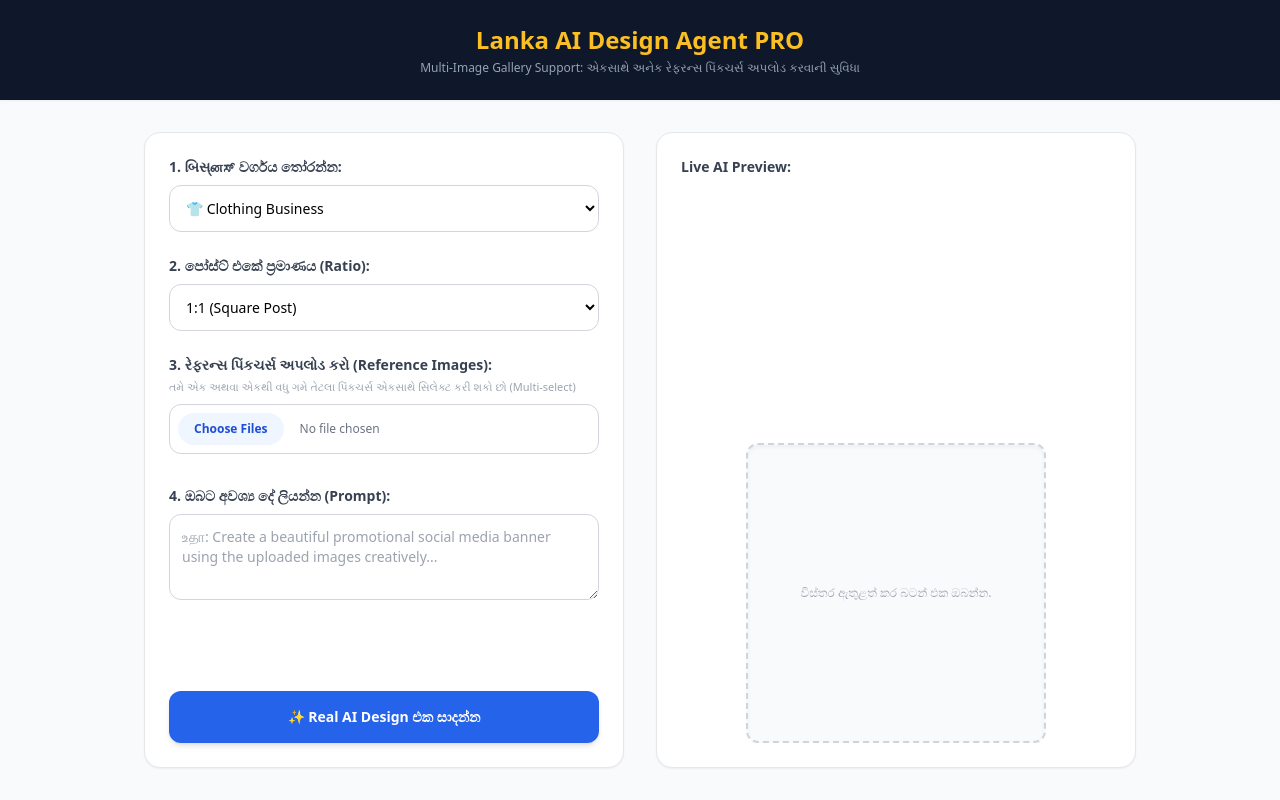
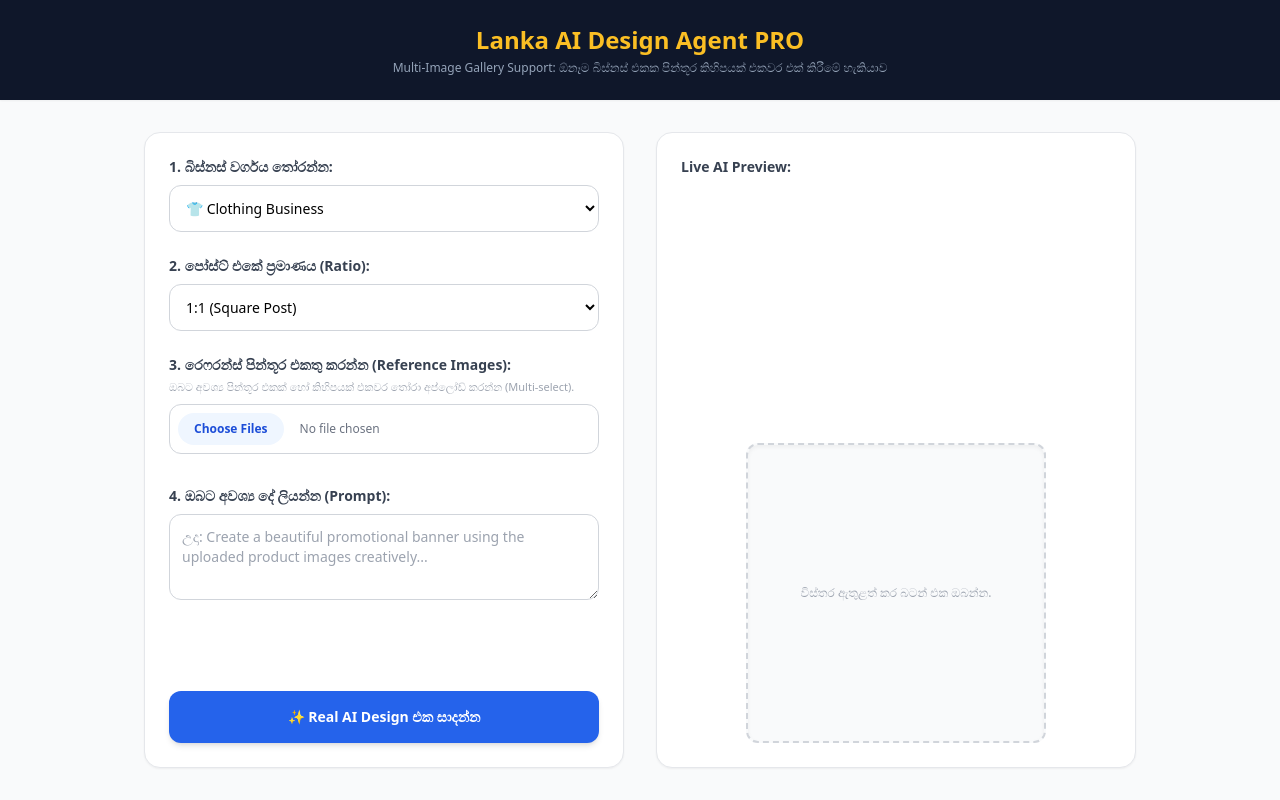
Before and after one commit to nawyasavintha-lgtm/businesspostsdesign, a plain HTML site: page index.html in a window 1280 px wide. Drawn offline with nearby package versions, Linux system fonts and the light colour scheme.

Commit message:
Update index.html

```diff
--- a/index.html
+++ b/index.html
@@ -3,21 +3,21 @@
 <head>
 <meta charset="UTF-8">
 <meta name="viewport" content="width=device-width, initial-scale=1.0">
-<title>Lanka AI Design Agent PRO v3</title>
+<title>Lanka AI Design Agent PRO</title>
 <script src="https://cdn.tailwindcss.com"></script>
 </head>
 <body class="bg-gray-50 font-sans min-h-screen flex flex-col justify-between">
 
 <header class="bg-slate-900 text-white py-6 text-center shadow-sm">
 <h1 class="text-2xl font-bold text-amber-400">Lanka AI Design Agent PRO</h1>
-<p class="text-xs text-slate-400 mt-1">Multi-Image Gallery Support: એકસાથે અનેક રેફરન્સ પિંકચર્સ અપલોડ કરવાની સુવિધા</p>
+<p class="text-xs text-slate-400 mt-1">Multi-Image Gallery Support: ඕනෑම බිස්නස් එකක පින්තූර කිහිපයක් එකවර එක් කිරීමේ හැකියාව</p>
 </header>
 
 <main class="max-w-5xl mx-auto px-4 py-8 grid grid-cols-1 md:grid-cols-2 gap-8 w-full flex-grow">
 <div class="bg-white p-6 rounded-2xl border border-gray-200 shadow-sm flex flex-col justify-between">
 <div class="space-y-6">
 <div>
-<label class="block text-sm font-semibold text-gray-700 mb-2">1. બિસ્னಸ್ වර්ගය තෝරන්න:</label>
+<label class="block text-sm font-semibold text-gray-700 mb-2">1. බිස්නස් වර්ගය තෝරන්න:</label>
 <select id="category" class="w-full p-3 border border-gray-300 rounded-xl text-sm bg-white outline-none">
 <option value="clothing">👕 Clothing Business</option>
 <option value="cake">🎂 Cake & Bakery</option>
@@ -37,15 +37,15 @@
 </div>
 
 <div>
-<label class="block text-sm font-semibold text-gray-700 mb-1">3. રેફરન્સ પિંકચર્સ અપલોડ કરો (Reference Images):</label>
-<p class="text-[11px] text-gray-400 mb-2">તમે એક અથવા એકથી વધુ ગમે તેટલા પિંકચર્સ એકસાથે સિલેક્ટ કરી શકો છો (Multi-select)</p>
+<label class="block text-sm font-semibold text-gray-700 mb-1">3. රෙෆරන්ස් පින්තූර එකතු කරන්න (Reference Images):</label>
+<p class="text-[11px] text-gray-400 mb-2">ඔබට අවශ්‍ය පින්තූර එකක් හෝ කිහිපයක් එකවර තෝරා අප්ලෝඩ් කරන්න (Multi-select).</p>
 <input type="file" id="galleryImages" accept="image/*" multiple class="w-full text-xs text-gray-500 file:mr-4 file:py-2 file:px-4 file:rounded-full file:border-0 file:text-xs file:font-semibold file:bg-blue-50 file:text-blue-700 hover:file:bg-blue-100 border border-gray-300 p-2 rounded-xl" />
 <div id="thumbsPreview" class="flex flex-wrap gap-2 mt-2"></div>
 </div>
 
 <div>
 <label class="block text-sm font-semibold text-gray-700 mb-2">4. ඔබට අවශ්‍ය දේ ලියන්න (Prompt):</label>
-<textarea id="userPrompt" rows="3" placeholder="உதா: Create a beautiful promotional social media banner using the uploaded images creatively..." class="w-full p-3 border border-gray-300 rounded-xl text-sm focus:ring-2 focus:ring-blue-500 focus:outline-none"></textarea>
+<textarea id="userPrompt" rows="3" placeholder="උදා: Create a beautiful promotional banner using the uploaded product images creatively..." class="w-full p-3 border border-gray-300 rounded-xl text-sm focus:ring-2 focus:ring-blue-500 focus:outline-none"></textarea>
 </div>
 </div>
 
@@ -72,21 +72,21 @@
 <script>
 let uploadedImagesArray = [];
 
-// Handle multi-image selection and preview thumbnails
+// Track and render multiple image uploads
 document.getElementById('galleryImages').addEventListener('change', function(e) {
 const files = e.target.files;
 const thumbsContainer = document.getElementById('thumbsPreview');
-thumbsContainer.innerHTML = ""; // reset
+thumbsContainer.innerHTML = ""; // Clear old views
 uploadedImagesArray = [];
 
 if (files.length > 0) {
-Array.from(files).forEach((file, index) => {
+Array.from(files).forEach((file) => {
 const reader = new FileReader();
 reader.onload = function(event) {
 const base64Str = event.target.result;
 uploadedImagesArray.push(base64Str);
 
-// Render small thumbnail for UI feedback
+// UI feedback thumb
 const img = document.createElement('img');
 img.src = base64Str;
 img.className = "w-12 h-12 object-cover rounded-lg border border-gray-300 shadow-sm";
@@ -134,7 +134,7 @@ const data = await res.json();
 if (data.svg) {
 let finalSvg = data.svg;
 
-// Dynamically loop and replace placeholders {USER_IMAGE_0}, {USER_IMAGE_1}, etc.
+// Loop and hook image paths
 uploadedImagesArray.forEach((base64Str, index) => {
 const placeholder = new RegExp(`{USER_IMAGE_${index}}`, 'g');
 finalSvg = finalSvg.replace(placeholder, base64Str);
```
